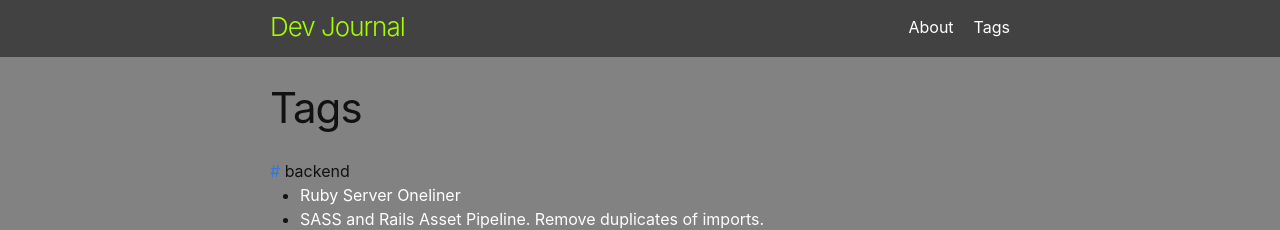
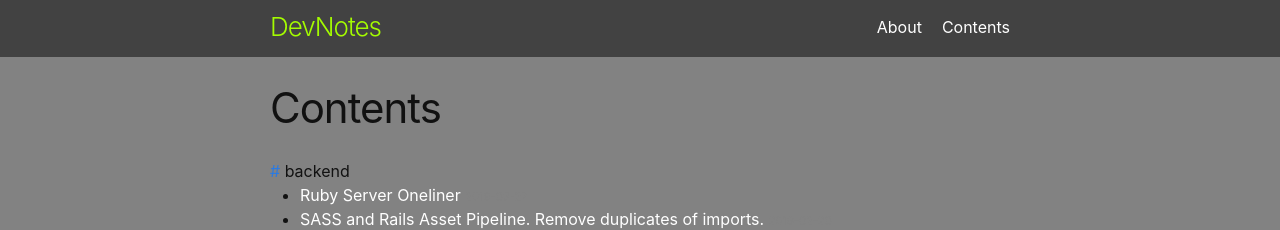
Before and after one commit to owldot/lanadz.github.io, a Jekyll site: the page built from tags.html, in a window 1280 px wide. Shown: the top 230 px of the page. Built offline with Jekyll 4.4.1, drawn with Linux system fonts in a browser that asks for light colours.

Commit message:
Change name

```diff
--- a/_config.yml
+++ b/_config.yml
@@ -13,7 +13,7 @@
 # you will see them accessed via {{ site.title }}, {{ site.email }}, and so on.
 # You can create any custom variable you would like, and they will be accessible
 # in the templates via {{ site.myvariable }}.
-title: Dev Journal
+title: DevNotes
 email: svitlana.dzyuban@gmail.com
 description: >- # this means to ignore newlines until "baseurl:"
   Svitlana Dzyuban (LanaDz) - Software Engineer.
--- a/tags.html
+++ b/tags.html
@@ -1,7 +1,7 @@
 ---
 layout: page
 permalink: /tags/
-title: Tags
+title: Contents
 ---
 
 <div>
```
